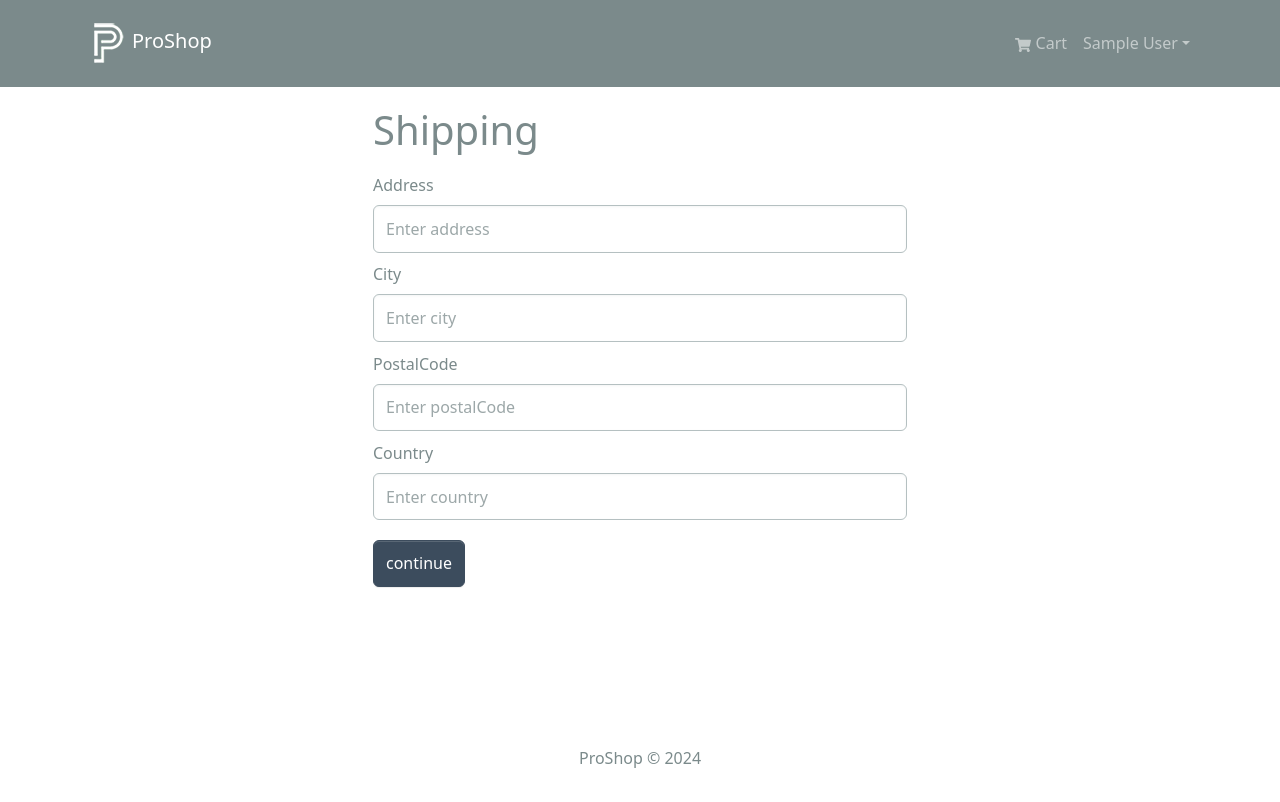
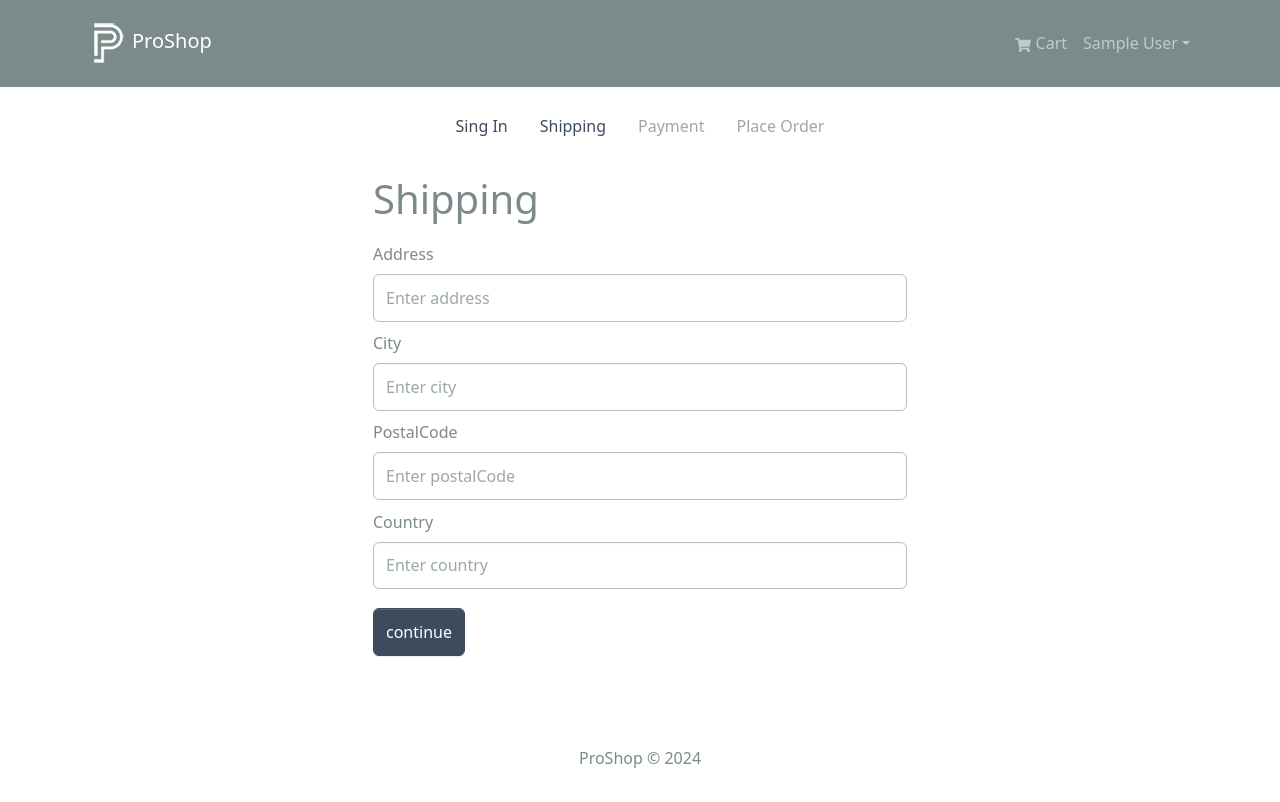
Before and after one commit to debreroha/Proshop-Ecommerce, a React (Create React App) app in the folder frontend/: page /shipping in a window 1280 px wide. Shown: the top 802 px of the page. Built offline with nearby package versions, Linux system fonts and the light colour scheme; sample sign-in values are in the browser's storage.

Commit message:
checkout steps component

```diff
--- a/frontend/src/components/CheckoutSteps.jsx
+++ b/frontend/src/components/CheckoutSteps.jsx
@@ -0,0 +1,43 @@
+import { Nav } from "react-bootstrap"
+import { LinkContainer } from "react-router-bootstrap"
+
+const CheckoutSteps = ({step1, step2, step3, step4}) => {
+  return (
+    <Nav className='justify-content-center mb-4'>
+      <Nav.Item>
+        {step1 ? (
+          <LinkContainer to='/login'>
+          <Nav.Link>Sing In</Nav.Link>
+        </LinkContainer>) : (
+          <Nav.Link disabled>Sign In</Nav.Link>
+        )}
+      </Nav.Item>
+      <Nav.Item>
+        {step2 ? (
+          <LinkContainer to='/shipping'>
+          <Nav.Link>Shipping</Nav.Link>
+        </LinkContainer>) : (
+          <Nav.Link disabled>Shipping</Nav.Link>
+        )}
+      </Nav.Item>
+      <Nav.Item>
+        {step3 ? (
+          <LinkContainer to='/payment'>
+          <Nav.Link>Paymet</Nav.Link>
+        </LinkContainer>) : (
+          <Nav.Link disabled>Payment</Nav.Link>
+        )}
+      </Nav.Item>
+      <Nav.Item>
+        {step4 ? (
+          <LinkContainer to='/placeorder'>
+          <Nav.Link>Place Order</Nav.Link>
+        </LinkContainer>) : (
+          <Nav.Link disabled>Place Order</Nav.Link>
+        )}
+      </Nav.Item>
+    </Nav>
+  )
+}
+
+export default CheckoutSteps
--- a/frontend/src/screens/ShippingScreen.jsx
+++ b/frontend/src/screens/ShippingScreen.jsx
@@ -4,6 +4,7 @@
 import { useNavigate } from "react-router-dom"
 import FormContainer from '../components/FormContainer'
 import { saveShippingAddress } from "../slices/cartSlice"
+import CheckoutSteps from "../components/CheckoutSteps"
 
 const ShippingScreen = () => {
     const cart = useSelector((state) => state.cart)
@@ -24,6 +25,7 @@
     }
   return (
     <FormContainer>
+        <CheckoutSteps step1 step2/>
       <h1>Shipping</h1>
 
       <Form onSubmit={submitHandler}>
```
